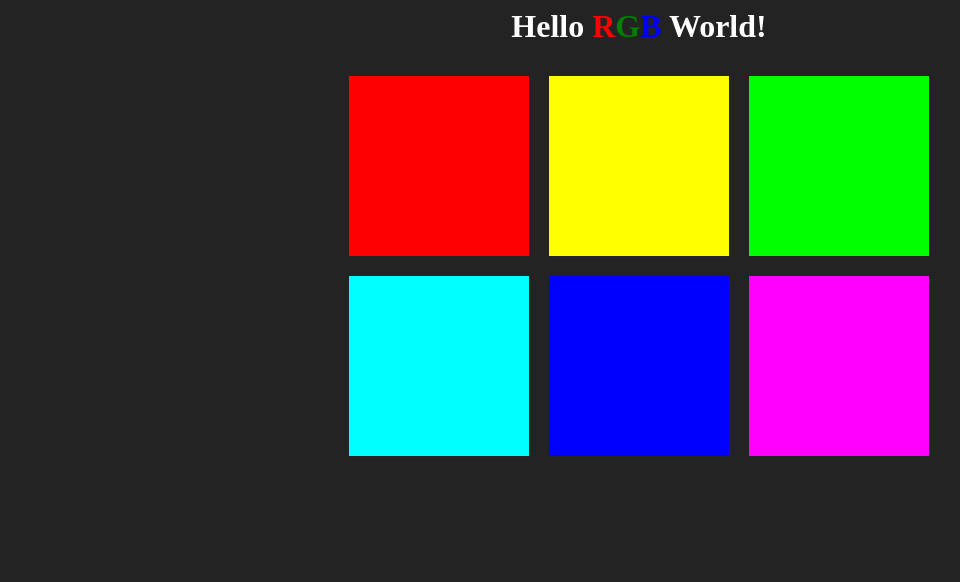
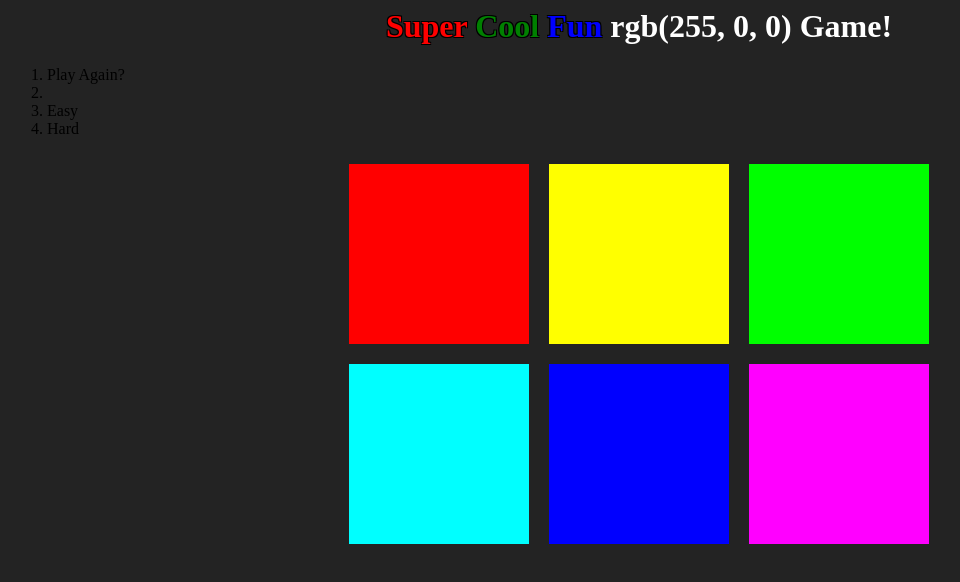
Before and after one commit to grooveIsAll/nameThatRGB, a plain HTML site: page index.html in a window 1280 px wide. Shown: the whole page, without its empty margins (1-961 px from the left). Drawn offline with Linux system fonts and the light colour scheme.

Commit message:
[feat]: add logic to choose and randomize the picked color

```diff
--- a/app.js
+++ b/app.js
@@ -8,7 +8,37 @@ const colors = [
 ];
 
 let squares = document.querySelectorAll(".square");
+let pickedColor = pickColor();
+let colorDisplay = document.getElementById("rgb");
+let alert = document.getElementById('alert');
+
+colorDisplay.textContent = pickedColor;
 
 for(let i = 0; i < squares.length; i++) {
+  // add colors to squares
   squares[i].style.background = colors[i];
+  // add 'click' listeners to squares
+  squares[i].addEventListener("click", function() {
+    let clickedColor = this.style.background;
+    if(clickedColor === pickedColor) {
+      alert.textContent = "Correct!";
+      changeColors(clickedColor);
+    } else {
+      this.style.background = "#232323";
+      alert.textContent = "Try Again";
+    }
+  });
 }
+
+function changeColors(color) {
+  for(let i = 0; i < squares.length; i++) {
+    squares[i].style.background = color;
+  }
+  let titleBackground = document.querySelector("h1");
+  titleBackground.style.background = color;
+}
+
+function pickColor() {
+  var random = Math.floor(Math.random() * colors.length);
+  return colors[random];
+}
--- a/index.html
+++ b/index.html
@@ -5,7 +5,23 @@
     <link rel="stylesheet" href="style.css">
   </head>
   <body>
-    <h1>Hello <span id="red">R</span><span id="green">G</span><span id="blue">B</span> World!</h1>
+    <!-- <h1>Hello <span id="red">R</span><span id="green">G</span><span id="blue">B</span> World!</h1> -->
+
+    <h1><span id="red">Super </span>
+        <span id="green">Cool </span>
+        <span id="blue">Fun</span>
+        <span id="rgb"></span>
+        Game!
+    </h1>
+
+    <div>
+      <ul>
+        <li>Play Again?</li>
+        <li><span id="alert"></span></li>
+        <li>Easy</li>
+        <li>Hard</li>
+      </ul>
+    </div>
 
     <div id="container">
       <div class="square"></div>
--- a/style.css
+++ b/style.css
@@ -1,22 +1,45 @@
+body {
+  background: #232323;
+}
+
 h1 {
   color: white;
   text-align: center;
 }
 
+li {
+  list-style: inline;
+}
+
+
 #red {
   color: red;
+  text-shadow:
+     -1px -1px 0 #000,
+      1px -1px 0 #000,
+      -1px 1px 0 #000,
+       1px 1px 0 #000;
 }
 
 #green {
-  color: green;
+  color: green;text-shadow:
+     -1px -1px 0 #000,
+      1px -1px 0 #000,
+      -1px 1px 0 #000,
+       1px 1px 0 #000;
 }
 
 #blue {
-  color: blue;
+  color: blue;text-shadow:
+     -1px -1px 0 #000,
+      1px -1px 0 #000,
+      -1px 1px 0 #000,
+       1px 1px 0 #000;
 }
 
-body {
-  background: #232323;
+#container {
+  max-width: 600px;
+  margin: 0 auto;
 }
 
 .square {
@@ -26,8 +49,3 @@ body {
   float: left;
   margin: 1.66%;
 }
-
-#container {
-  max-width: 600px;
-  margin: 0 auto;
-}
```
